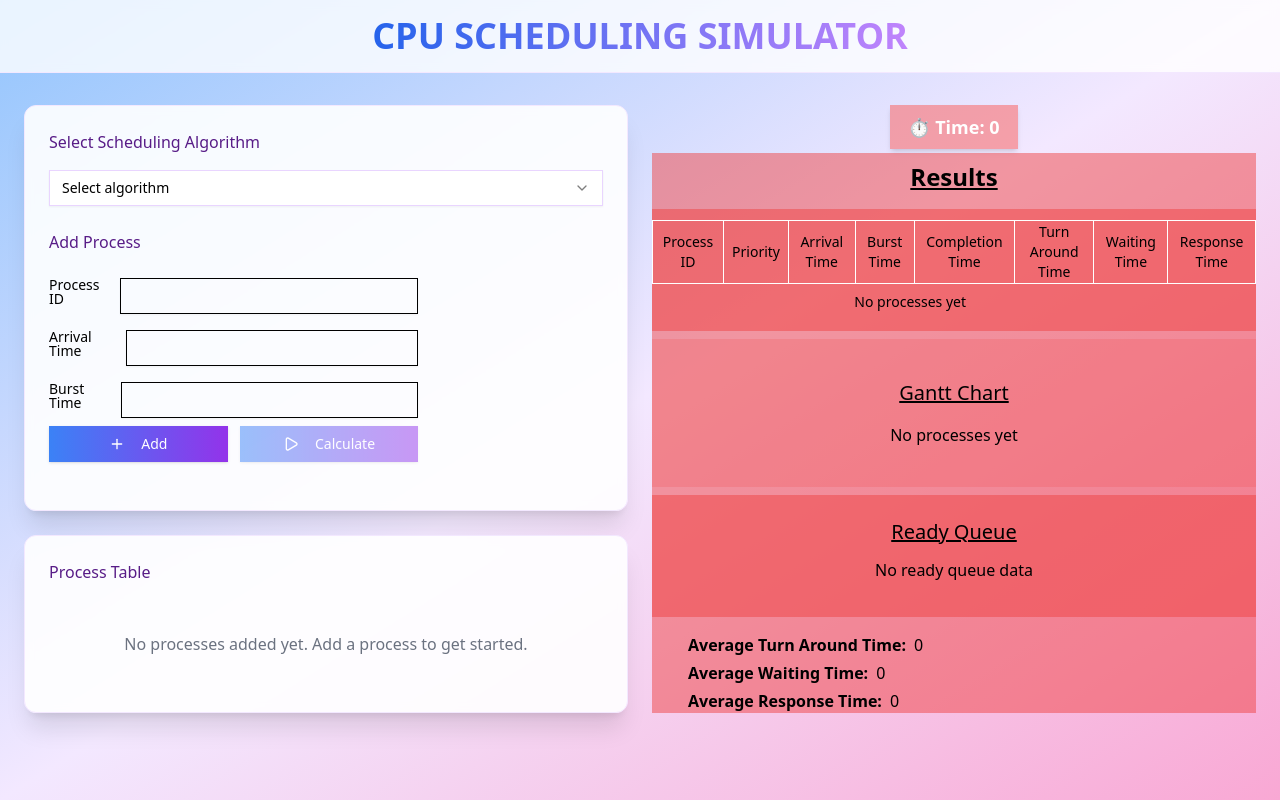
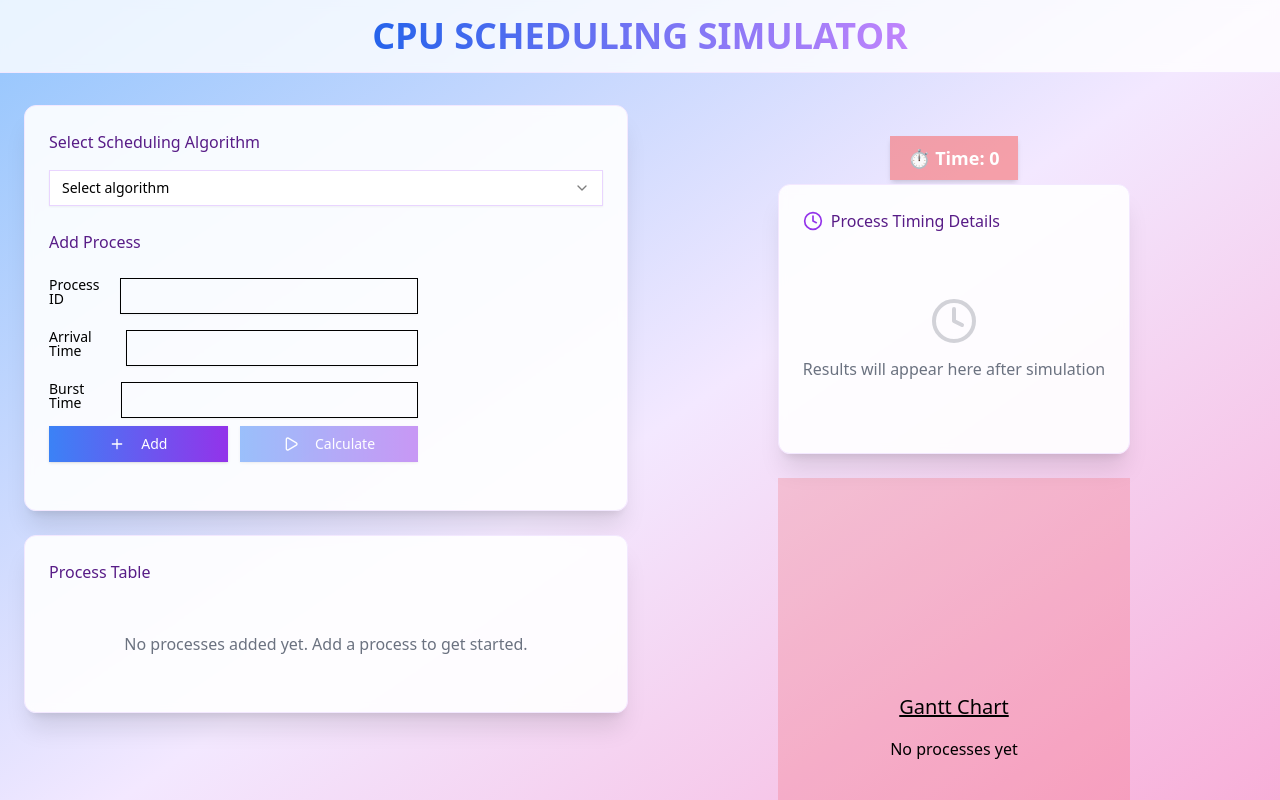
Before and after one commit to Tejas383/LPU_CSE311_CA2, a React (Vite) app: page / in a window 1280 px wide. Shown: the top 800 px of the page. Built offline with nearby package versions, Linux system fonts and the light colour scheme.

Commit message:
feat: Enhance UI components with new footer, improved layout, and conditional rendering for priority in ResultsTable

```diff
--- a/src/App.jsx
+++ b/src/App.jsx
@@ -37,15 +37,6 @@ function App() {
       </header>
 
       <main className="container mx-auto px-6 py-8">
-        {/*
-
-        <div>
-          <div></div> // left -> Process Component
-          <div></div> // right -> Results Component
-        </div>
-
-        */}
-
         <div className="grid grid-cols-1 lg:grid-cols-2 gap-6">
           <div className="space-y-6">
             <Process
@@ -84,6 +75,10 @@ function App() {
           <ComparativeAnalysis process={process} quantum={quantum} />
         </div> */}
       </main>
+
+      <footer className="mt-16 py-6 text-center text-gray-600 border-t border-purple-100 bg-white/50">
+        <p>Developed by Tejasvita | © 2025</p>
+      </footer>
     </div>
   );
 }
--- a/src/ProcessTable.jsx
+++ b/src/ProcessTable.jsx
@@ -69,9 +69,11 @@ const ProcessTable = ({ process, setProcess, algorithm }) => {
                     <TableCell className="border border-white">
                       {p.pid}
                     </TableCell>
-                    <TableCell className="border border-white">
+                    {algorithm === "priority-non-pre" && (
+                      <TableCell className="border border-white">
                       {p.pr}
                     </TableCell>
+                    )}
                     <TableCell className="border border-white">
                       {p.at}
                     </TableCell>
--- a/src/Results.jsx
+++ b/src/Results.jsx
@@ -17,11 +17,10 @@ const Results = ({ calculatedProcess, ganttData, readyQueue, currentTime }) => {
     : 0;
 
   return (
-    <div className="flex flex-col items-center justify-center bg-red-500/50 w-full h-full gap-2">
-      <h2 className="font-bold text-2xl underline p-2">Results</h2>
+    <div className="space-y-6">
       <ResultsTable calculatedProcess={calculatedProcess} />
       <GanttChart gantt={ganttData} currentTime={currentTime} />
-      <ReadyQueue readyQueue={readyQueue} />
+      {/* <ReadyQueue readyQueue={readyQueue} /> */}
       <Simulation />
 
       <div className="flex flex-col items-start w-full px-5 gap-1 ml-8">
--- a/src/ResultsTable.jsx
+++ b/src/ResultsTable.jsx
@@ -7,45 +7,56 @@ import {
   TableHeader,
   TableRow,
 } from "@/components/ui/table";
+import { Card } from "./components/ui/card";
+import { Clock } from "lucide-react";
 
-const ResultsTable = ({ calculatedProcess }) => {
+const ResultsTable = ({ calculatedProcess, algorithm }) => {
+  if (calculatedProcess.length === 0) {
     return (
-    <div className=" flex flex-col items-center justify-center bg-red-500/50 w-full h-full ">
-      <Table className="">
+      <Card className="p-6 bg-white/90 backdrop-blur-sm shadow-xl border-purple-100">
+        <div className="flex items-center gap-2 mb-4">
+          <Clock className="w-5 h-5 text-purple-600" />
+          <h3 className="text-purple-900">Process Timing Details</h3>
+        </div>
+        <div className="text-center py-12 text-gray-500">
+          <Clock className="w-12 h-12 mx-auto mb-3 opacity-30" />
+          <p>Results will appear here after simulation</p>
+        </div>
+      </Card>
+    );
+  }
+
+  return (
+    <Card className="p-6 bg-white/90 backdrop-blur-sm shadow-xl border-purple-100">
+      <div className="flex items-center gap-2 mb-4">
+        <Clock className="w-5 h-5 text-purple-600" />
+        <h3 className="text-purple-900">Process Timing Details</h3>
+      </div>
+
+      <div className="rounded-lg border border-purple-200 overflow-hidden">
+        <Table className="text-center">
           <TableHeader>
-          <TableRow className="">
-            <TableHead className="border border-white text-center">
-              Process ID
-            </TableHead>
-            <TableHead className="border border-white text-center">
-              Priority
-            </TableHead>
-            <TableHead className="border border-white text-center">
-              Arrival Time
-            </TableHead>
-            <TableHead className="border border-white text-center">
-              Burst Time
-            </TableHead>
-            <TableHead className="border border-white text-center">
-              Completion Time
-            </TableHead>
-            <TableHead className="border border-white text-center">
-              Turn Around Time
-            </TableHead>
-            <TableHead className="border border-white text-center">
-              Waiting Time
-            </TableHead>
-            <TableHead className="border border-white text-center">
-              Response Time
-            </TableHead>
+            <TableRow className="bg-gradient-to-r from-blue-100 to-purple-100 text-center">
+              <TableHead className="text-center">Process ID</TableHead>
+              {algorithm === "priority-non-pre" && (
+                <TableHead className="text-center">Priority</TableHead>
+              )}
+              <TableHead className="text-center">Arrival Time</TableHead>
+              <TableHead className="text-center">Burst Time</TableHead>
+              <TableHead className="text-center">Completion Time</TableHead>
+              <TableHead className="text-center">Turn Around Time</TableHead>
+              <TableHead className="text-center">Waiting Time</TableHead>
+              <TableHead className="text-center">Response Time</TableHead>
             </TableRow>
           </TableHeader>
           <TableBody>
             {calculatedProcess && calculatedProcess.length > 0 ? (
               calculatedProcess.map((p, idx) => (
-              <TableRow key={idx}>
+                <TableRow key={idx} className="hover:bg-purple-100/50 text-center">
                   <TableCell className="border border-white">{p.pid}</TableCell>
+                  {algorithm === "priority-non-pre" && (
                     <TableCell className="border border-white">{p.pr}</TableCell>
+                  )}
                   <TableCell className="border border-white">{p.at}</TableCell>
                   <TableCell className="border border-white">{p.bt}</TableCell>
                   <TableCell className="border border-white">
@@ -72,6 +83,7 @@ const ResultsTable = ({ calculatedProcess }) => {
           </TableBody>
         </Table>
       </div>
+    </Card>
   );
 };
 
```
Lines whose indentation alone changed are shown as unchanged.
